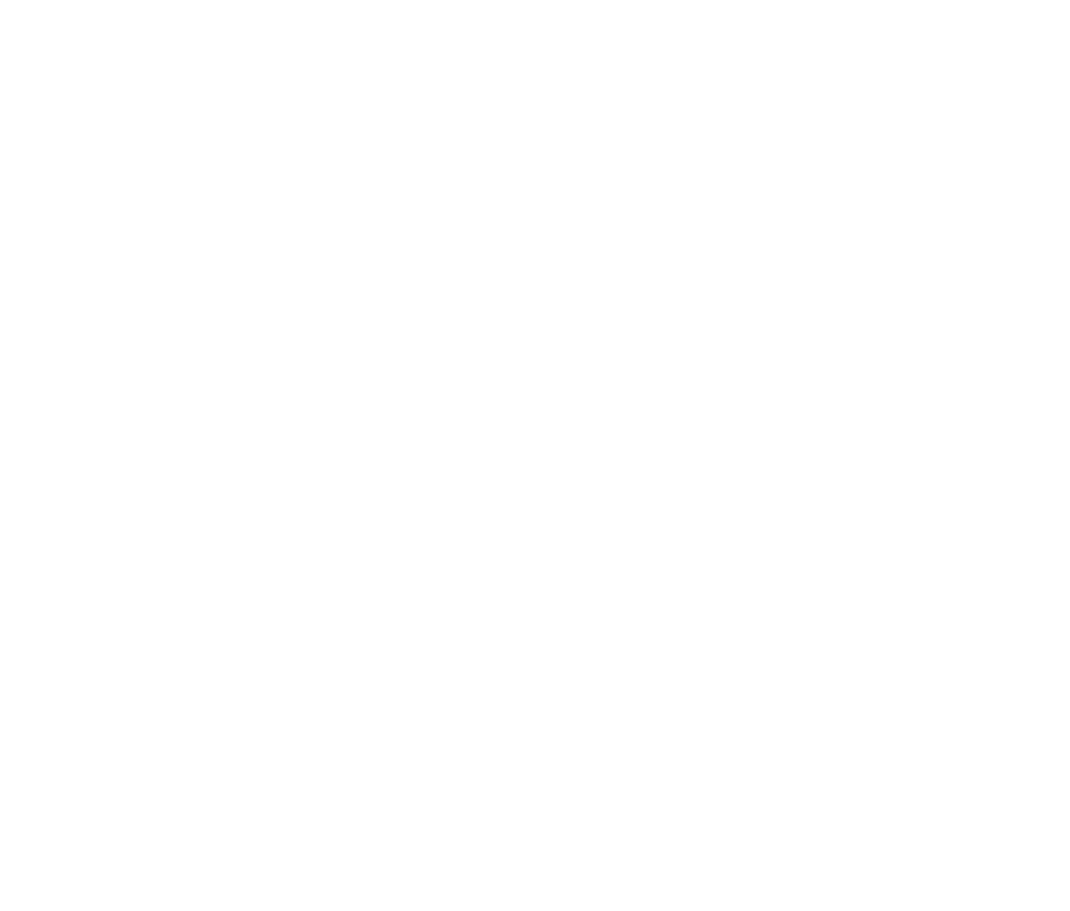
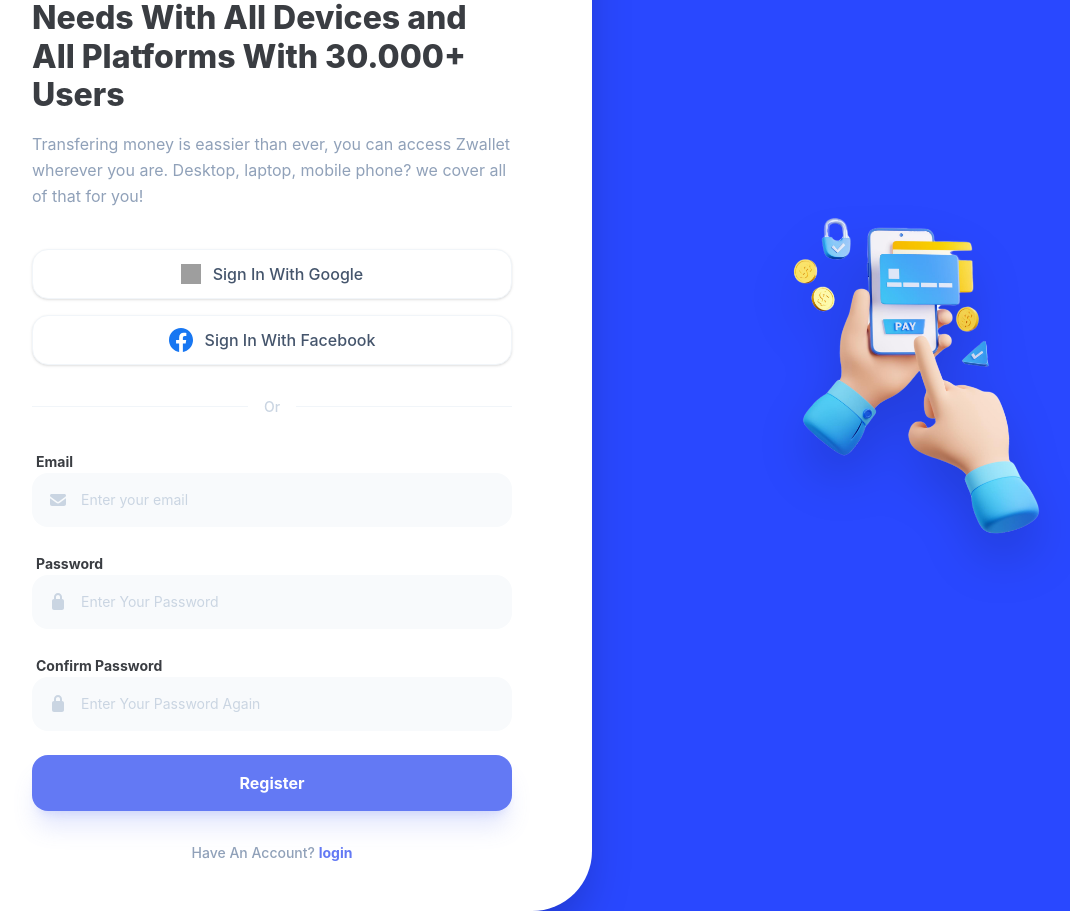
Before and after one commit to rivando-al-rasyid/vanwallet-react, a React (Vite) app: page /register in a window 1280 px wide. Before the commit this address had no page. Shown: the part 167-1078 px from the top of the page, without its empty margins (48-1118 px from the left). Before the commit the page ends 800 px from the top, so only its background shows below. Built offline with nearby package versions, Linux system fonts and the light colour scheme; grey boxes are pictures that could not be loaded.

Commit message:
ref : make more component

```diff
--- /dev/null
+++ b/src/components/Input.jsx
@@ -0,0 +1,35 @@
+import { FontAwesomeIcon } from "@fortawesome/react-fontawesome";
+
+export default function Input({
+  label,
+  type,
+  icon,
+  placeholder,
+  value,
+  onChange,
+  name,
+}) {
+  return (
+    <div className="space-y-2">
+      <label className="text-sm font-bold text-[#3A3D42] ml-1">{label}</label>
+
+      <div className="relative group">
+        {/* Icon Container */}
+        <div className="absolute left-4 top-1/2 -translate-y-1/2 text-slate-300 group-focus-within:text-[#6379F4] transition-colors">
+          <FontAwesomeIcon icon={icon} />
+        </div>
+
+        {/* Input Field */}
+        <input
+          name={name}
+          type={type}
+          value={value}
+          onChange={onChange}
+          required
+          placeholder={placeholder}
+          className="w-full bg-slate-50 border border-transparent focus:bg-white text-sm text-[#3A3D42] pl-12 pr-4 py-4 rounded-2xl focus:border-[#6379F4] outline-none transition-all placeholder:text-slate-300"
+        />
+      </div>
+    </div>
+  );
+}
--- /dev/null
+++ b/src/components/LoginImage.jsx
@@ -0,0 +1,13 @@
+import React from "react";
+
+export default function LoginImage({ img }) {
+  return (
+    <aside className="hidden lg:flex flex-col items-center justify-center h-full p-20 bg-[radial-gradient(circle,_#3868fd_0%,_transparent_100%)]bg-opacity-90">
+      <img
+        src={img}
+        alt="3D Illustration"
+        className="relative z-10 w-4/5 h-auto object-contain drop-shadow-2xl"
+      />
+    </aside>
+  );
+}
--- /dev/null
+++ b/src/components/LoginSubtext.jsx
@@ -0,0 +1,10 @@
+export default function LoginSubtext({ text, linklabel, link }) {
+  return (
+    <p className="text-center text-sm text-slate-400 mt-8 font-medium">
+      {text}{" "}
+      <a href={link} className="text-[#6379F4] hover:underline font-bold">
+        {linklabel}
+      </a>
+    </p>
+  );
+}
--- a/src/components/SocialLogin.jsx
+++ b/src/components/SocialLogin.jsx
@@ -0,0 +1,39 @@
+import React from "react";
+
+export default function SocialLogin() {
+  return (
+    <>
+      <div className="grid grid-cols-1 gap-4 mb-8">
+        {/* Google Button */}
+        <button className="flex items-center justify-center gap-3 py-3 px-6 border border-slate-100 rounded-2xl bg-white shadow-sm hover:shadow-md hover:border-slate-200 transition-all text-slate-600 font-medium">
+          <img
+            src="https://www.gstatic.com/firebasejs/ui/2.0.0/images/auth/google.svg"
+            alt="Google"
+            className="w-5 h-5"
+          />
+          <span>Sign In With Google</span>
+        </button>
+
+        {/* Facebook Button */}
+        <button className="flex items-center justify-center gap-3 py-3 px-6 border border-slate-100 rounded-2xl bg-white shadow-sm hover:shadow-md hover:border-slate-200 transition-all text-slate-600 font-medium">
+          <svg
+            viewBox="0 0 24 24"
+            className="w-6 h-6 fill-[#1877F2]"
+            xmlns="http://www.w3.org/2000/svg"
+          >
+            <path d="M24 12.073c0-6.627-5.373-12-12-12s-12 5.373-12 12c0 5.99 4.388 10.954 10.125 11.854v-8.385H7.078v-3.47h3.047V9.43c0-3.007 1.792-4.669 4.533-4.669 1.312 0 2.686.235 2.686.235v2.953H15.83c-1.491 0-1.956.925-1.956 1.874v2.25h3.328l-.532 3.47h-2.796v8.385C19.612 23.027 24 18.062 24 12.073z" />
+          </svg>
+          <span>Sign In With Facebook</span>
+        </button>
+      </div>
+      {/* Divider */}
+      <div className="relative flex items-center mb-8">
+        <div className="grow border-t border-slate-100"></div>
+        <span className="shrink mx-4 text-sm font-medium text-slate-300">
+          Or
+        </span>
+        <div className="grow border-t border-slate-100"></div>
+      </div>
+    </>
+  );
+}
--- /dev/null
+++ b/src/components/Submit.jsx
@@ -0,0 +1,10 @@
+export default function Submit({ name }) {
+  return (
+    <button
+      type="submit"
+      className="w-full py-4 px-6 text-base font-bold rounded-2xl text-white bg-[#6379F4] hover:bg-[#4d61da] hover:-translate-y-0.5 active:translate-y-0 transition-all shadow-xl shadow-[#6379f430]"
+    >
+      {name}
+    </button>
+  );
+}
--- a/src/main.jsx
+++ b/src/main.jsx
@@ -6,6 +6,7 @@
 import App from "./App.jsx";
 import Login from "./pages/auth/Login.jsx";
 import Dashboard from "./pages/Dashboard/Index.jsx";
+import Register from "./pages/auth/Register.jsx";
 
 ReactDOM.createRoot(document.getElementById("root")).render(
   <BrowserRouter>
@@ -13,6 +14,7 @@
       <Route path="/" element={<App />} />
       <Route path="/dashboard" element={<Dashboard />} />
       <Route path="/login" element={<Login />} />
+      <Route path="/register" element={<Register />} />
     </Routes>
   </BrowserRouter>,
 );
--- a/src/pages/auth/Login.jsx
+++ b/src/pages/auth/Login.jsx
@@ -1,7 +1,11 @@
-import { FontAwesomeIcon } from "@fortawesome/react-fontawesome";
 import { faEnvelope, faLock } from "@fortawesome/free-solid-svg-icons";
 import Brand from "../../components/Brand";
 import LoginHeadline from "../../components/LoginHeadline";
+import SocialLogin from "../../components/SocialLogin";
+import Input from "../../components/Input";
+import Submit from "../../components/Submit";
+import LoginImage from "../../components/LoginImage";
+import LoginSubtext from "../../components/LoginSubtext";
 
 export default function Login() {
   return (
@@ -12,111 +16,39 @@
           {/* Logo & Brand */}
           <Brand />
           {/* Headline and Description */}
-          <div className="mb-10">
-            <h2 className="text-[32px] font-extrabold text-[#3A3D42] leading-[1.2] mb-4"></h2>
-            <p className="text-base text-slate-400 leading-relaxed"></p>
-          </div>
           <LoginHeadline
             title={"Hello Welcome Back 👋"}
             text={
               "Fill out the form correctly or you can login with several options."
             }
           />
-          <div className="grid grid-cols-1 gap-4 mb-8">
-            {/* Google Button */}
-            <button className="flex items-center justify-center gap-3 py-3 px-6 border border-slate-100 rounded-2xl bg-white shadow-sm hover:shadow-md hover:border-slate-200 transition-all text-slate-600 font-medium">
-              <img
-                src="https://www.gstatic.com/firebasejs/ui/2.0.0/images/auth/google.svg"
-                alt="Google"
-                className="w-5 h-5"
-              />
-              <span>Sign In With Google</span>
-            </button>
-
-            {/* Facebook Button */}
-            <button className="flex items-center justify-center gap-3 py-3 px-6 border border-slate-100 rounded-2xl bg-white shadow-sm hover:shadow-md hover:border-slate-200 transition-all text-slate-600 font-medium">
-              <svg
-                viewBox="0 0 24 24"
-                className="w-6 h-6 fill-[#1877F2]"
-                xmlns="http://www.w3.org/2000/svg"
-              >
-                <path d="M24 12.073c0-6.627-5.373-12-12-12s-12 5.373-12 12c0 5.99 4.388 10.954 10.125 11.854v-8.385H7.078v-3.47h3.047V9.43c0-3.007 1.792-4.669 4.533-4.669 1.312 0 2.686.235 2.686.235v2.953H15.83c-1.491 0-1.956.925-1.956 1.874v2.25h3.328l-.532 3.47h-2.796v8.385C19.612 23.027 24 18.062 24 12.073z" />
-              </svg>
-              <span>Sign In With Facebook</span>
-            </button>
-          </div>
-          {/* Divider */}
-          <div className="relative flex items-center mb-8">
-            <div className="grow border-t border-slate-100"></div>
-            <span className="shrink mx-4 text-sm font-medium text-slate-300">
-              Or
-            </span>
-            <div className="grow border-t border-slate-100"></div>
-          </div>
-
+          <SocialLogin />
           {/* Registration Form */}
           <form className="space-y-6">
-            <div className="space-y-2">
-              <label className="text-sm font-bold text-[#3A3D42] ml-1">
-                Email
-              </label>
-              <div className="relative group">
-                <div className="absolute left-4 top-1/2 -translate-y-1/2 text-slate-300 group-focus-within:text-[#6379F4] transition-colors">
-                  <FontAwesomeIcon icon={faEnvelope} />
-                </div>
-                <input
-                  type="email"
-                  required
-                  placeholder="Enter Your Email"
-                  className="w-full bg-slate-50 border border-transparent focus:bg-white text-sm text-[#3A3D42] pl-12 pr-4 py-4 rounded-2xl focus:border-[#6379F4] outline-none transition-all placeholder:text-slate-300"
-                />
-              </div>
-            </div>
+            <Input
+              label="Email"
+              type="email"
+              icon={faEnvelope}
+              placeholder="Enter your email"
+            />
 
-            <div className="space-y-2">
-              <label className="text-sm font-bold text-[#3A3D42] ml-1">
-                Password
-              </label>
-              <div className="relative group">
-                <div className="absolute left-4 top-1/2 -translate-y-1/2 text-slate-300 group-focus-within:text-[#6379F4] transition-colors">
-                  <FontAwesomeIcon icon={faLock} />
-                </div>
-                <input
-                  type="password"
-                  required
-                  placeholder="Enter Your Password"
-                  className="w-full bg-slate-50 border border-transparent focus:bg-white text-sm text-[#3A3D42] pl-12 pr-12 py-4 rounded-2xl focus:border-[#6379F4] outline-none transition-all placeholder:text-slate-300"
-                />
-              </div>
-            </div>
-
-            <button
-              type="submit"
-              className="w-full py-4 px-6 text-base font-bold rounded-2xl text-white bg-[#6379F4] hover:bg-[#4d61da] hover:-translate-y-0.5 active:translate-y-0 transition-all shadow-xl shadow-[#6379f430]"
-            >
-              Register
-            </button>
+            <Input
+              label="Password"
+              type="password"
+              icon={faLock}
+              placeholder="Enter Your Password"
+            />
+            <Submit name={"login"} />
           </form>
-
-          <p className="text-center text-sm text-slate-400 mt-8 font-medium">
-            Have An Account?{" "}
-            <a
-              href="/login"
-              className="text-[#6379F4] hover:underline font-bold"
-            >
-              Login
-            </a>
-          </p>
+          <LoginSubtext
+            text={"Not Have An Account? "}
+            link={"/Register"}
+            linklabel={"Register"}
+          />
         </div>
       </section>
       {/* RIGHT 3D IMAGE SECTION */}
-      <aside className="hidden lg:flex flex-col items-center justify-center h-full p-20 bg-[radial-gradient(circle,_#3868fd_0%,_transparent_100%)]bg-opacity-90">
-        <img
-          src="../../../src/assets/img/3d-hand-phone.png"
-          alt="3D Illustration"
-          className="relative z-10 w-4/5 h-auto object-contain drop-shadow-2xl"
-        />
-      </aside>
+      <LoginImage img="../../../src/assets/img/3d-hand-phone.png" />
     </main>
   );
 }
--- a/src/pages/auth/Register.jsx
+++ b/src/pages/auth/Register.jsx
@@ -1,5 +1,63 @@
-import React from "react";
+import { faEnvelope, faLock } from "@fortawesome/free-solid-svg-icons";
+import Brand from "../../components/Brand";
+import LoginHeadline from "../../components/LoginHeadline";
+import SocialLogin from "../../components/SocialLogin";
+import Input from "../../components/Input";
+import Submit from "../../components/Submit";
+import LoginImage from "../../components/LoginImage";
+import LoginSubtext from "../../components/LoginSubtext";
 
 export default function Register() {
-  return <div>Register</div>;
+  return (
+    <main className="grid grid-cols-1 lg:grid-cols-2 min-h-screen bg-[#2948FF]">
+      {/* LEFT FORM SECTION */}
+      <section className="flex flex-col justify-center items-center px-6 py-12 lg:px-20 bg-white xl:rounded-r-[60px] shadow-2xl z-20">
+        <div className="w-full max-w-125">
+          {/* Logo & Brand */}
+          <Brand />
+          {/* Headline and Description */}
+          <LoginHeadline
+            title={
+              "Start Accessing Banking Needs With All Devices and All Platforms With 30.000+ Users"
+            }
+            text={
+              "Transfering money is eassier than ever, you can access Zwallet wherever you are. Desktop, laptop, mobile phone? we cover all of that for you!"
+            }
+          />
+          <SocialLogin />
+          {/* Registration Form */}
+          <form className="space-y-6">
+            <Input
+              label="Email"
+              type="email"
+              icon={faEnvelope}
+              placeholder="Enter your email"
+            />
+
+            <Input
+              label="Password"
+              type="password"
+              icon={faLock}
+              placeholder="Enter Your Password"
+            />
+            <Input
+              label="Confirm Password"
+              type="password"
+              icon={faLock}
+              placeholder="Enter Your Password Again"
+            />
+
+            <Submit name={"Register"} />
+          </form>
+          <LoginSubtext
+            text={"Have An Account? "}
+            link={"/login"}
+            linklabel={"login"}
+          />
+        </div>
+      </section>
+      {/* RIGHT 3D IMAGE SECTION */}
+      <LoginImage img="../../../src/assets/img/3d-hand-phone.png" />
+    </main>
+  );
 }
```
